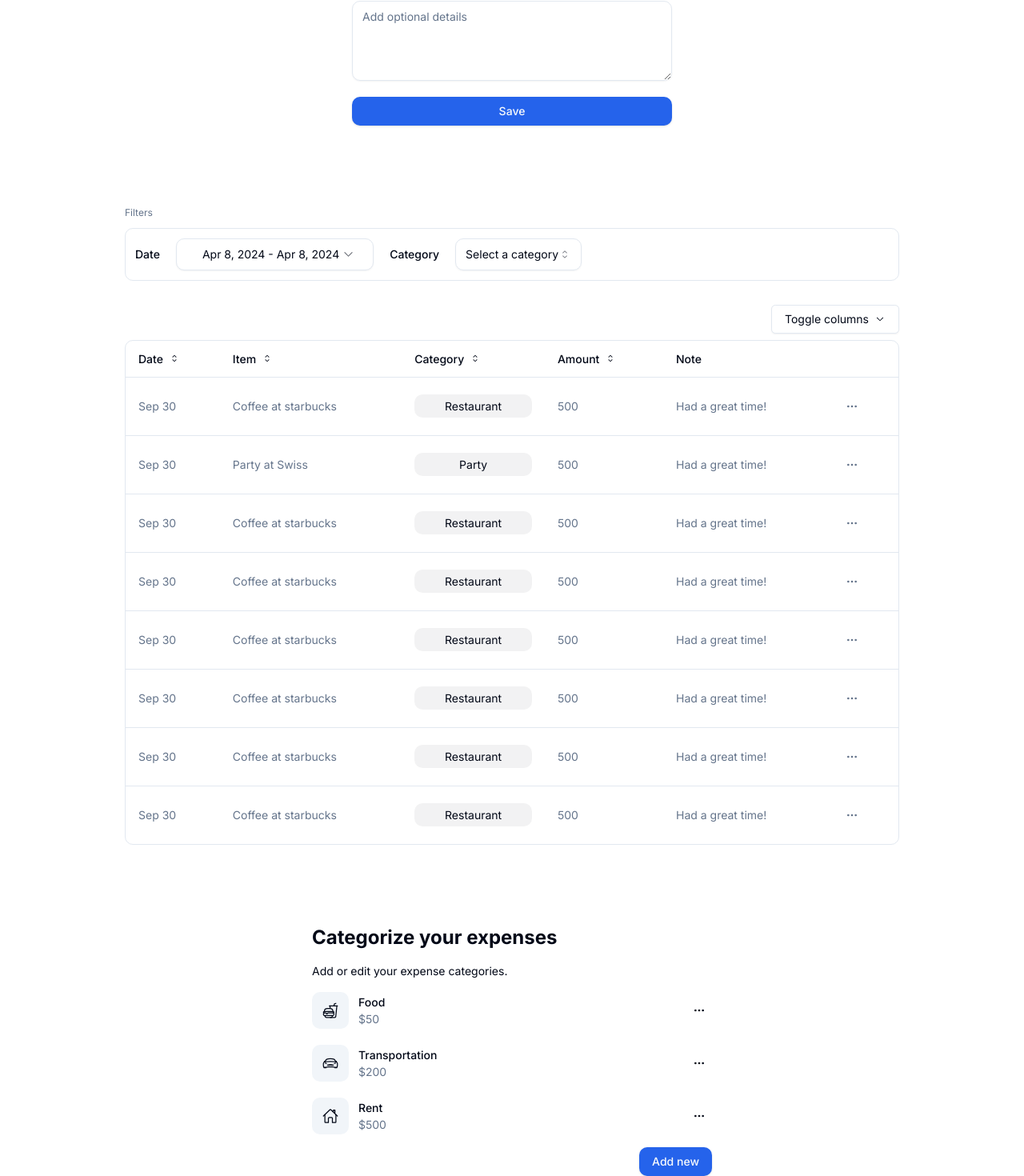
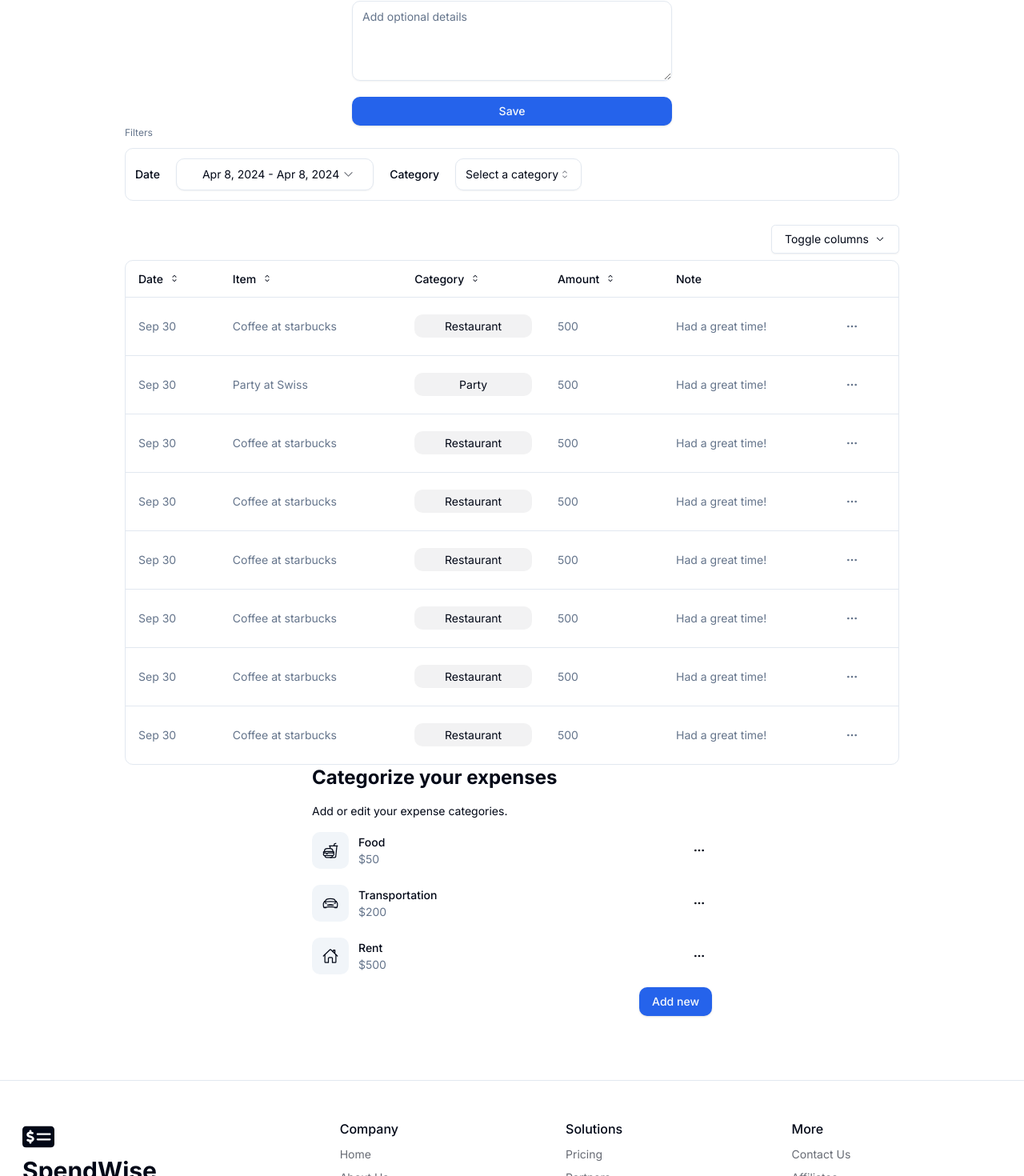
Before and after one commit to dorji-dev/expense-manager, a Next.js app: page / in a window 1280 px wide. Shown: the part 2627-4097 px from the top of the page at 80% size. Built offline with nearby package versions, Linux system fonts and the light colour scheme.

Commit message:
fix: remove redundant css

```diff
--- a/src/components/categories/index.tsx
+++ b/src/components/categories/index.tsx
@@ -3,7 +3,7 @@ import CategoryListing from "./category-listing";
 
 const ExpenseCategories = () => {
   return (
-    <div className="space-y-[16px] max-w-[500px] mx-auto mt-[100px]">
+    <div className="space-y-[16px] max-w-[500px] mx-auto">
       <h5 className="font-bold">Categorize your expenses</h5>
       <p>Add or edit your expense categories.</p>
       <CategoryListing />
--- a/src/components/expenses/expense-listing/index.tsx
+++ b/src/components/expenses/expense-listing/index.tsx
@@ -4,7 +4,7 @@ import ExpenseListTable from "./list-table";
 
 const ExpenseListing = () => {
   return (
-    <div className="space-y-[30px] mt-[100px]">
+    <div className="space-y-[30px]">
       <ExpenseListFilter />
       <ExpenseListTable />
     </div>
```
